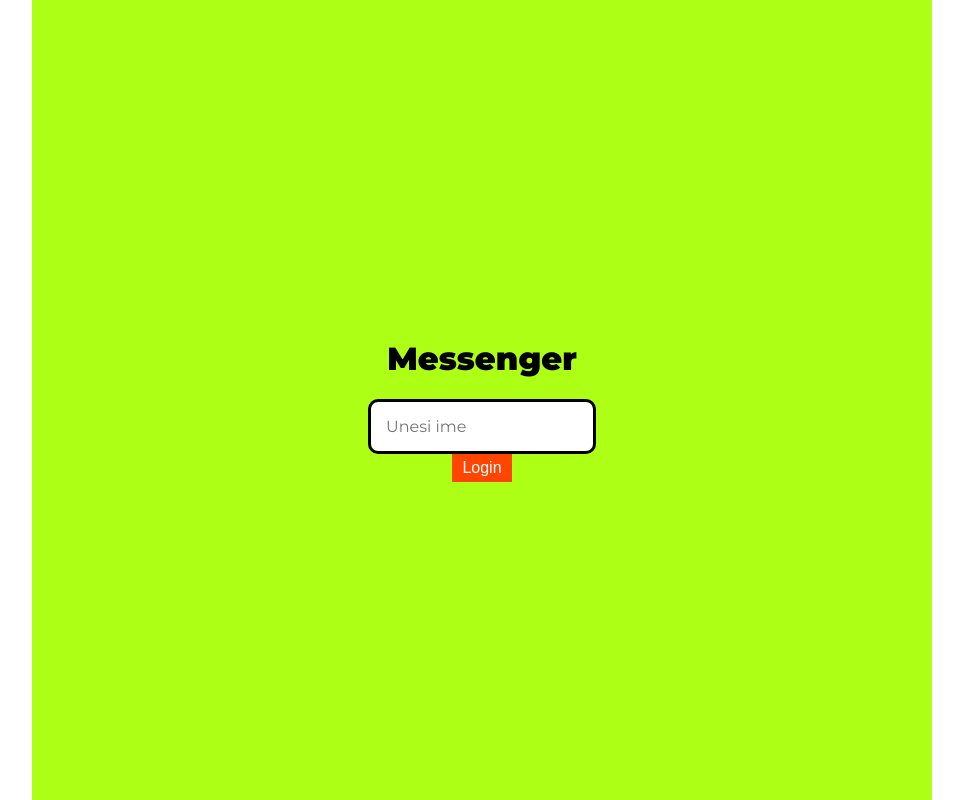
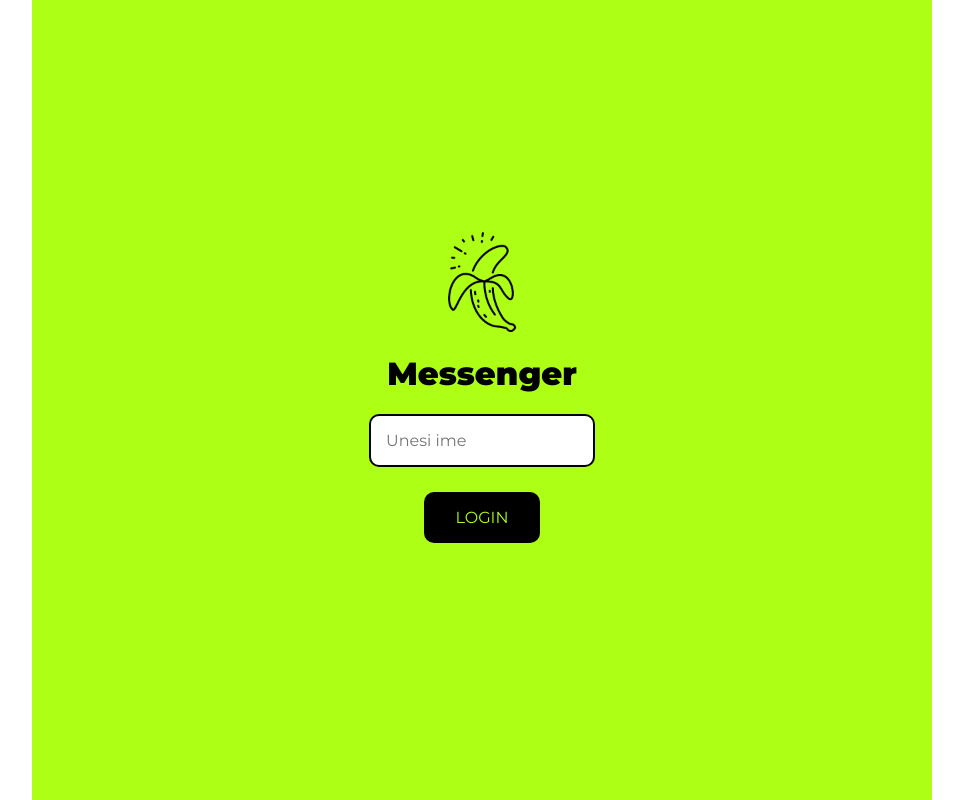
Before and after one commit to Irena87os/zavrsni-zadatak, a React (Create React App) app: page /zavrsni-zadatak/login in a window 1280 px wide. Shown: the whole page, without its empty margins (158-1121 px from the left). Built offline with nearby package versions, Linux system fonts and the light colour scheme.

Commit message:
login - finish

```diff
--- a/src/components/Login.js
+++ b/src/components/Login.js
@@ -17,7 +17,9 @@ const Login = (props) =>{
 
     <div className="container">
         <form className="login-form" onSubmit={handleSubmit}>
+
             <label htmlFor="title">
+            <img src={require('../img/banana_logo.png' ) } alt='logo' className='login-logo'></img>
                 <h1>Messenger</h1>
             </label>
             <input
--- a/src/components/style.css
+++ b/src/components/style.css
@@ -19,7 +19,7 @@ input {
     padding: 5px;
     font-size: 16px;
     border-radius: 10px;
-    border: solid black 3px;
+    border: solid black 2px;
     font-family: 'Montserrat' ;
     font-weight: 400;
     padding: 15px;
@@ -29,3 +29,29 @@ input {
     height: 100%;
     display: flex;
   }
+
+.login-btn{
+    border-radius: 10px;
+    background: black;
+    padding: 1em 2em;
+    color: #ADFF15;
+    text-transform: uppercase;
+    font-family: 'Montserrat';
+    margin: 25px;
+}
+
+.login-btn:hover{
+    border: 2px black solid;
+    background-color: #ADFF15;
+    margin: 23px;
+    color: black;
+    font-weight: 600;
+}
+
+.login-logo{
+    height: 100px;
+    margin: auto;
+    display: flex;
+    align-items: center;
+
+}
```
Also changed, not shown: src/img/banana_logo.png (added).
